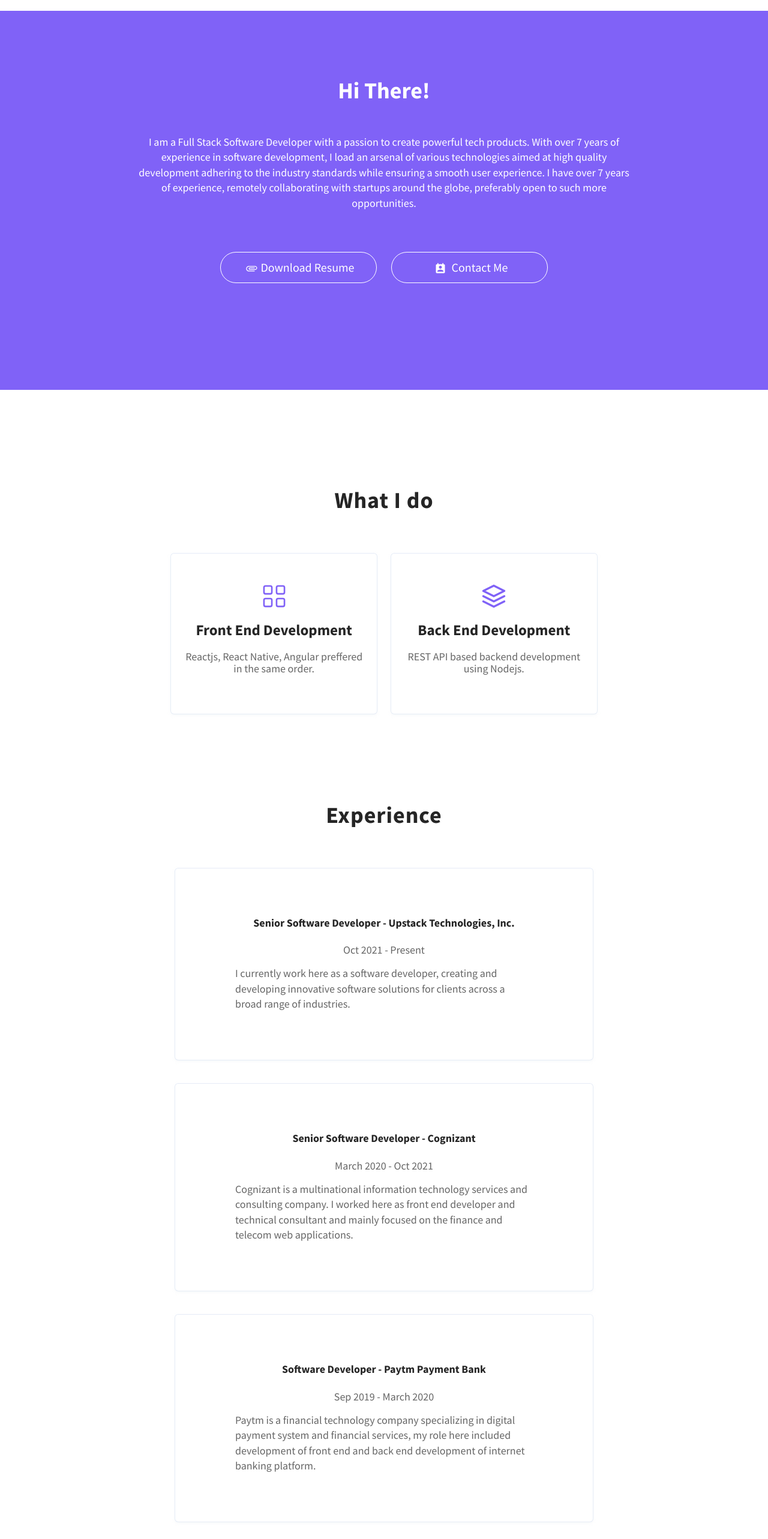
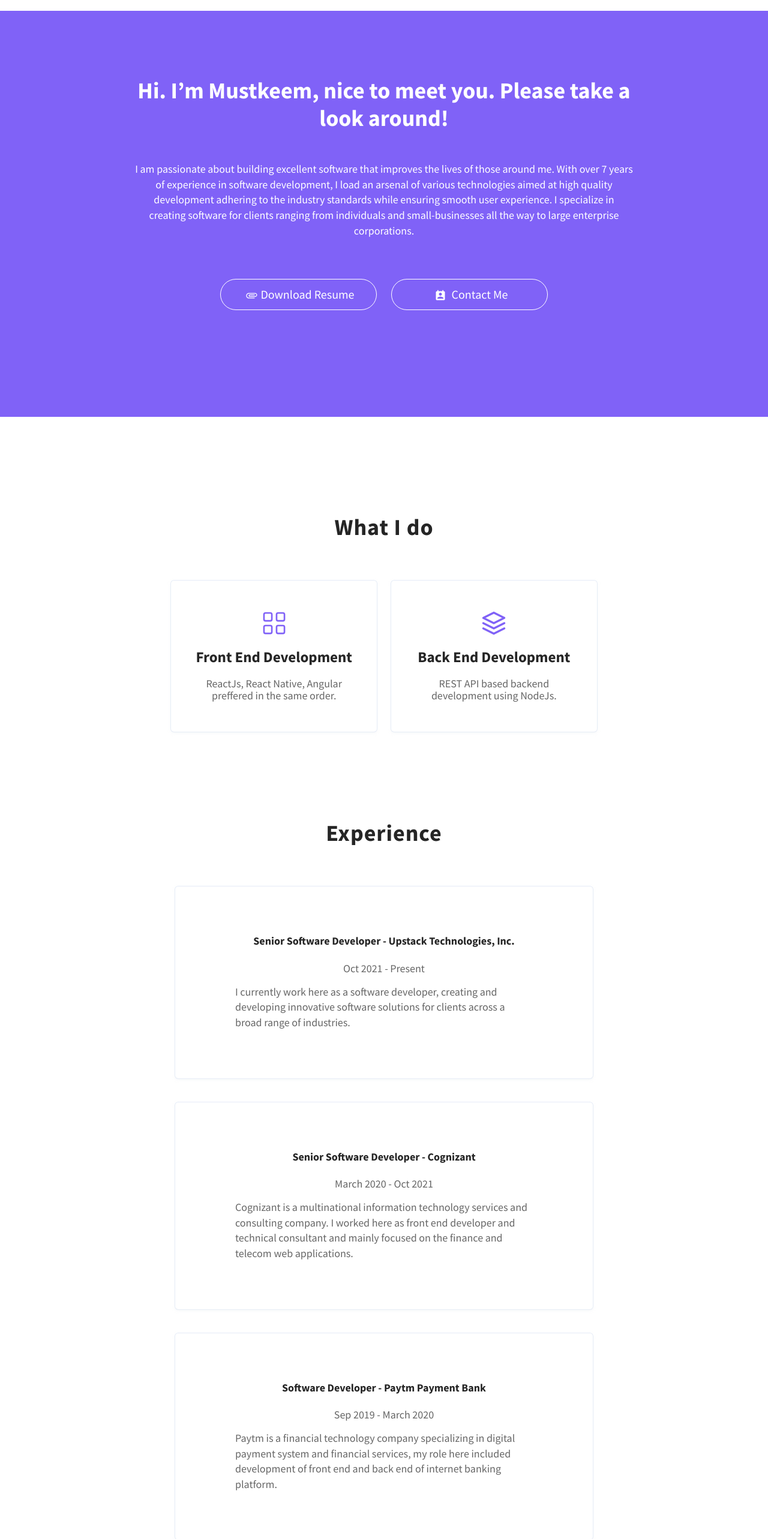
Before and after one commit to mustkem/portfolio, a Next.js app: page / in a window 1280 px wide. Shown: the part 800-3366 px from the top of the page at 60% size. Built offline with nearby package versions, Linux system fonts and the light colour scheme.

Commit message:
feat: adds

```diff
--- a/components/About/About.jsx
+++ b/components/About/About.jsx
@@ -22,18 +22,18 @@ const About = () => {
               data-aos-delay="200"
             >
               <h3 className="d-flex justify-content-center about-heading">
-                Hi There!
+                Hi. I’m Mustkeem, nice to meet you. Please take a look around!
               </h3>
               <p>
-                I am a Full Stack Software Developer with a passion to create
-                powerful tech products. With over 7 years of experience in
+                I am passionate about building excellent software that improves
+                the lives of those around me. With over 7 years of experience in
                 software development, I load an arsenal of various technologies
                 aimed at high quality development adhering to the industry
-                standards while ensuring a smooth user experience. I have over 7
-                years of experience, remotely collaborating with startups around
-                the globe, preferably open to such more opportunities.
+                standards while ensuring smooth user experience. I specialize in
+                creating software for clients ranging from individuals and
+                small-businesses all the way to large enterprise corporations.
               </p>
-              <div className="row d-flex pt-5 pb-5 justify-content-center">
+              <div className="row d-flex pt-5 pb-5 justify-content-center actions">
                 <div className="col-md-12 col-lg-8 col-xs-12">
                   <div className="row">
                     <div className="col-lg-6 col-xs-12">
--- a/components/Contact/Contact.jsx
+++ b/components/Contact/Contact.jsx
@@ -22,25 +22,18 @@ const Contact = () => {
               <div className="col-8 mx-auto">
                 <div className="contact-wrap">
                   <div className="row">
-                    <div className="col-md-6 col-xs-12 justify-content-center">
-                      <div className="d-flex single-contact">
-                        <MdLocationOn className="icon" />
-                        <p>New Delhi, Delhi</p>
-                      </div>
-                    </div>
-
-                    <div className="col-md-6 col-xs-12 justify-content-center">
-                      <div className="d-flex single-contact">
-                        <MdLocalPhone className="icon" />
+                    <div className="col-md-6 col-xs-12">
+                      <div className="d-flex align-items-center single-contact">
+                        <MdEmail className="icon" />
+                        <div>
                           <p>
-                          <a href="tel:+91-8130128030">+91-8130128030</a>
+                            <a href="mailto:mo.mustkem@gmail.com">
+                              mo.mustkem@gmail.com
+                            </a>
                           </p>
                         </div>
                       </div>
-
-                    {/*  */}
                     </div>
-                  <div className="row">
                     <div className="col-md-6 col-xs-12">
                       <div className="d-flex align-items-center single-contact">
                         <MdEmail className="icon" />
@@ -53,16 +46,20 @@ const Contact = () => {
                         </div>
                       </div>
                     </div>
-                    <div className="col-md-6 col-xs-12">
-                      <div className="d-flex align-items-center single-contact">
-                        <MdEmail className="icon" />
-                        <div>
+                  </div>
+                  <div className="row">
+                    <div className="col-md-6 col-xs-12 justify-content-center">
+                      <div className="d-flex single-contact">
+                        <MdLocalPhone className="icon" />
                         <p>
-                            <a href="mailto:mo.mustkem@gmail.com">
-                              mo.mustkem@gmail.com
-                            </a>
+                          <a href="tel:+91-8130128030">+91-8130128030</a>
                         </p>
                       </div>
+                    </div>
+                    <div className="col-md-6 col-xs-12 justify-content-center">
+                      <div className="d-flex single-contact">
+                        <MdLocationOn className="icon" />
+                        <p>New Delhi, Delhi</p>
                       </div>
                     </div>
                   </div>
--- a/components/Resume/Resume.jsx
+++ b/components/Resume/Resume.jsx
@@ -69,8 +69,8 @@ const Resume = () => {
                       <p className="line-text">
                         Paytm is a financial technology company specializing in
                         digital payment system and financial services, my role
-                        here included development of front end and back end
-                        development of internet banking platform.
+                        here included development of front end and back end of
+                        internet banking platform.
                       </p>
                     </div>
                   </li>
@@ -82,9 +82,9 @@ const Resume = () => {
                       <span>December 2016 - March 2020</span>
                       <p className="line-text">
                         Sparx IT Solutions is a software development company
-                        that specializes in creating custom software
-                        applications. My role at sparxIt included both front end
-                        and back end development.
+                        specializes in creating custom software applications. My
+                        role at sparxIt included both front end and back end
+                        development.
                       </p>
                     </div>
                   </li>
--- a/components/Services/Services.jsx
+++ b/components/Services/Services.jsx
@@ -41,13 +41,13 @@ const Services = () => {
                 <div className="services-content">
                   <h3>Front End Development</h3>
                   <p>
-                    Reactjs, React Native, Angular preffered in the same order.
+                    ReactJs, React Native, Angular preffered in the same order.
                   </p>
                 </div>
               </div>
             </div>
             {/* Services item */}
-            <div className="col-md-6 col-lg-4 col-xs-12">
+            <div className="col-md-6 col-lg-4 col-xs-12 backend">
               <div
                 className="services-item"
                 data-aos-delay="200"
@@ -59,7 +59,7 @@ const Services = () => {
                 </div>
                 <div className="services-content">
                   <h3>Back End Development</h3>
-                  <p>REST API based backend development using Nodejs.</p>
+                  <p>REST API based backend development using NodeJs.</p>
                 </div>
               </div>
             </div>
--- a/styles/main.scss
+++ b/styles/main.scss
@@ -876,7 +876,7 @@ a:not([href]):not([tabindex]):hover {
 
 .services-item {
   background: #fff;
-  padding: 50px 20px 65px 20px;
+  padding: 50px 40px;
   border-radius: 5px;
   box-shadow: rgba(233, 240, 243, 0.5) 0px 2px 5px 0px,
     rgb(230, 236, 248) 0px 0px 0px 1px;
--- a/styles/responsive.scss
+++ b/styles/responsive.scss
@@ -32,9 +32,6 @@
         }
       }
     }
-  }
-  .services-item {
-    margin-bottom: 20px;
   }
 
   .timeline {
@@ -183,9 +180,7 @@
       }
     }
   }
-  .services-item {
-    margin-bottom: 20px;
-  }
+
   .counter-section {
     .counter {
       p {
@@ -230,9 +225,6 @@
     }
   }
 
-  .services-item {
-    margin-bottom: 20px;
-  }
   .timeline {
     padding: 0 15px;
     li {
@@ -258,4 +250,36 @@
       }
     }
   }
+  .profile-wrapper {
+    padding: 0;
+  }
+  #about .actions {
+    padding-bottom: 0px !important;
+  }
+  #services {
+    padding-top: 65px;
+    padding-bottom: 0;
+  }
+  #services .content {
+    padding-bottom: 0;
+  }
+  #resume {
+    padding-bottom: 0;
+  }
+  #education {
+    padding-bottom: 65px;
+  }
+  #contact {
+    padding: 65px 0;
+  }
+  .timeline li .content-text {
+    padding: 50px 40px;
+  }
+  .services-item {
+    margin-bottom: 20px;
+    padding: 50px 40px;
+  }
+  .backend .services-item {
+    margin-bottom: 0;
+  }
 }
```
Lines whose indentation alone changed are shown as unchanged.
